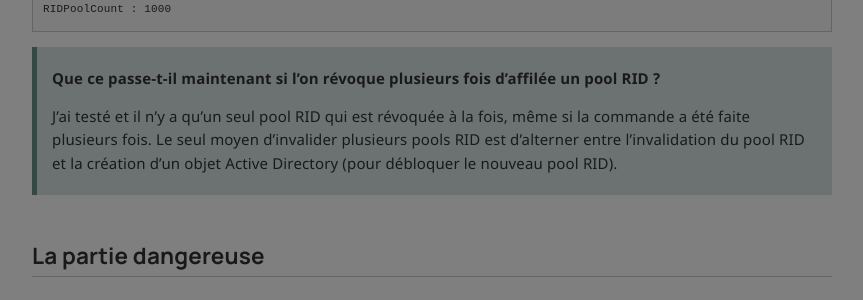
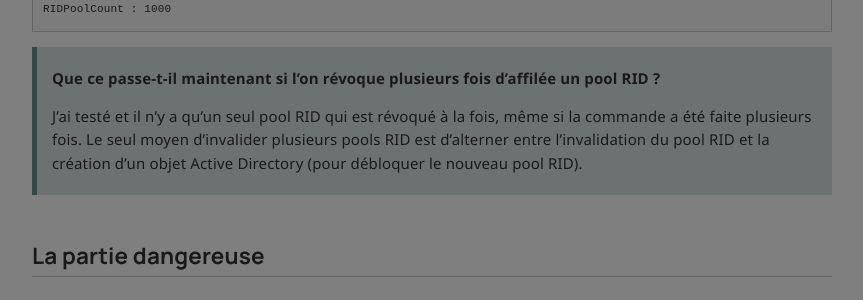
Before and after one commit to leobouard/leobouard.github.io, a Jekyll site: the page built from _posts/2025/2025-10-23-epuisement-pool-rid.md, in a window 1280 px wide and 900 px high, scrolled down 7552 px. Shown: the part 154-454 px from the top of the window, without its empty margins (208-1071 px from the left). Built offline with Jekyll 4.4.1, drawn with Linux system fonts in a browser that asks for light colours; nearby versions of some CDN libraries; some web fonts are replaced; comment, search, counter and statistics services are not loaded.

Commit message:
Update 2025-10-23-epuisement-pool-rid.md

```diff
--- a/_posts/2025/2025-10-23-epuisement-pool-rid.md
+++ b/_posts/2025/2025-10-23-epuisement-pool-rid.md
@@ -236,7 +236,7 @@ RIDPoolCount : 1000
 
 > **Que ce passe-t-il maintenant si l'on révoque plusieurs fois d'affilée un pool RID ?**
 >
-> J'ai testé et il n'y a qu'un seul pool RID qui est révoquée à la fois, même si la commande a été faite plusieurs fois. Le seul moyen d'invalider plusieurs pools RID est d'alterner entre l'invalidation du pool RID et la création d'un objet Active Directory (pour débloquer le nouveau pool RID).
+> J'ai testé et il n'y a qu'un seul pool RID qui est révoqué à la fois, même si la commande a été faite plusieurs fois. Le seul moyen d'invalider plusieurs pools RID est d'alterner entre l'invalidation du pool RID et la création d'un objet Active Directory (pour débloquer le nouveau pool RID).
 
 ## La partie dangereuse
 
```
